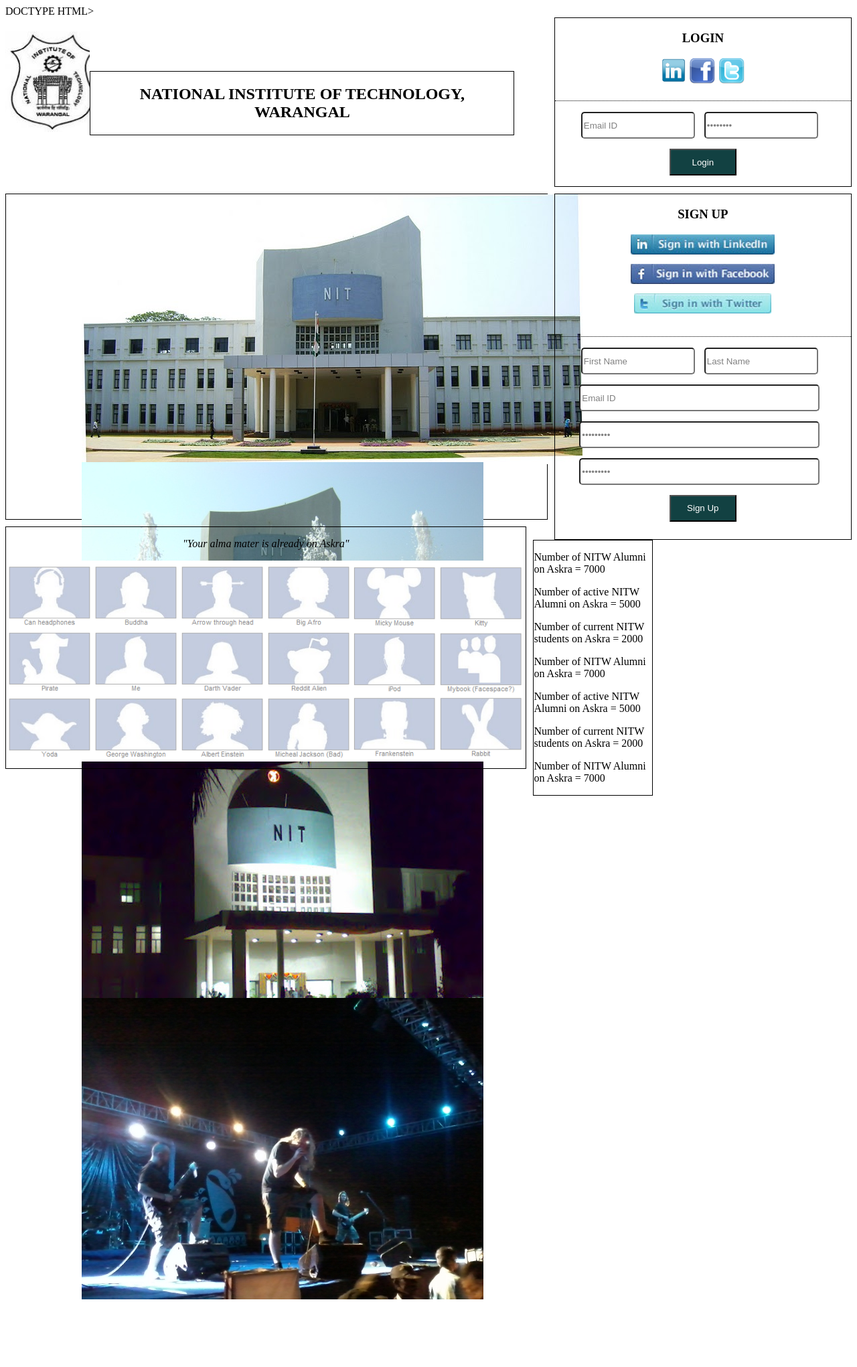
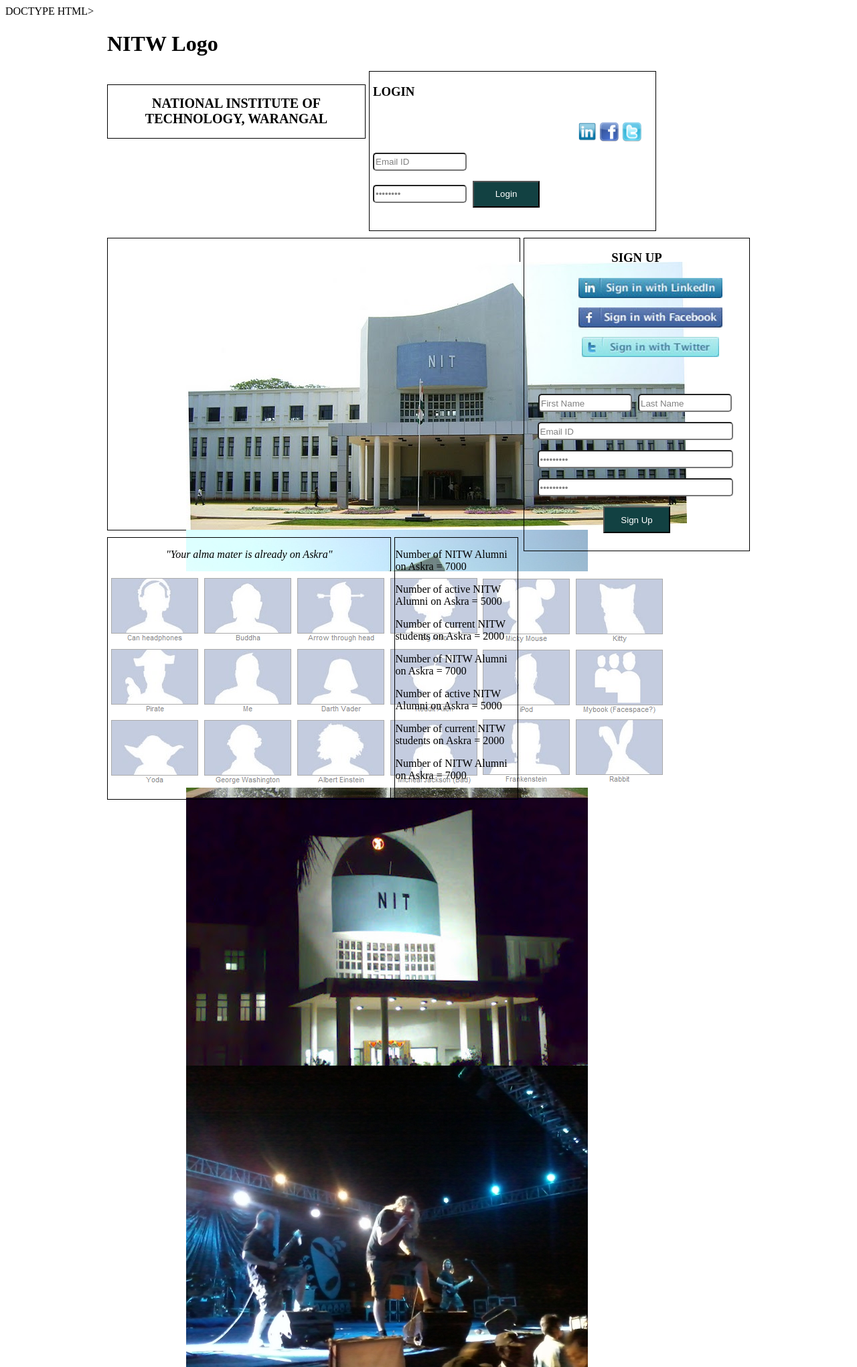
Before and after one commit to sriharimaneru/askra-repo, a Django app: template src/askra/templates/index.html in a window 1280 px wide. Shown: the whole page at 67% size. Before the commit the page ends 1940 px from the top, so only its background shows below. Run offline with Django 3.2, Linux system fonts and the light colour scheme; the template is opened without the code that fills it, so the values that code supplies are empty; parts of the project's set-up code (start-up, migrations or seed data) failed here and were passed over.

Commit message:
Changes to home page styling

```diff
--- a/src/askra/static/css/style.css
+++ b/src/askra/static/css/style.css
@@ -1,11 +1,17 @@
+body {
+	background: url(img: '../img/nitw_background.JPG');
+}
 .container {
+	background-color: white;
+	width: 960px;
+	margin: auto;
 }
 
 input[type=text], input[type=password] {
-	height: 40px;
-	width: 170px;
+	height: 27px;
+	width: 140px;
 	margin-bottom: 15px;
-	margin-right: 10px;
+	margin-right: 5px;
 	padding-bottom: 0;
 	padding-right: 0;
 	border-radius: 5px;
@@ -20,49 +26,49 @@ input[type=button] {
 }
 
 #header {
-
 	overflow: hidden;
 	margin-bottom: 10px;
 }
 
-#header h1	{
-
-	height: 150px;
-	width: 10%;
-	background: url(../img/nitw_logo.jpg) no-repeat;
-	text-indent: -9999px;
+#header #logo	{
 	float: left;
+	width: 14%;
 }
 
 #main_text {
-	width: 50%;
+	width: 40%;
 	float: left;
 	text-align: center;
-	margin-top: 80px;
-	margin-bottom: 50px;
+	margin-top: 20px;
+	margin-bottom: 20px;
 	border: 1px solid black;
 }
 
 #main_text h2 {
 	text-transform: uppercase;
 	text-align: center;
+	font-size: 20px;
+}
+
+#login {
+	width: 44%;
+	float:left;
+	margin-left: 5px;
+	padding-left: 5px;
+	padding-bottom: 10px;
+	border: 1px solid black;
+}
+
+#login h4 {
+	float: left;
 }
 
 
-#login {
-	width: 35%;
-	float:right;
-	margin: auto;
-	text-align: center;
-	border: 1px solid black;
-}
-
-
-#login ul, #signup ul {
-	padding-left: 0;
+#login ul {
+	float: right;
 	list-style: none;
-	padding-bottom: 20px;
-	border-bottom: 1px dotted black;
+	padding-bottom: 5px;
+	padding-right: 20px;
 }
 
 #login li {
@@ -70,30 +76,36 @@ input[type=button] {
 
 }
 
-.square_icon {
-	widht: 40px;
-	height: 40px;
+#login form {
+	margin-top: 80px;
 }
 
+.square_icon {
+	widht: 30px;
+	height: 30px;
+}
+
+#main
+{
+	overflow: hidden;
+}
 
 #slides {
 	width: 63%;
 	float: left;
-	padding-right: 0.9%;
-	padding-bottom: 85px;
+	padding: 35px 5px 0px;
 	border: 1px solid black;
 	margin-bottom: 10px;
 	text-align: center;
 }
 
 .slides_container {
-    width:570px;
-    height:400px;
+    width:63%;
     margin: auto;
 }
 
 .slides_container div {
-    width:570px;
+    width:63%;
 	height:400px;
     display:block;
 }
@@ -106,8 +118,14 @@ input[type=button] {
 	padding-bottom: 10px;
 }
 
+#signup ul {
+	list-style: none;
+	padding-bottom: 25px;
+	text-align: center;
+}
+
 #signup .double_text {
-	width: 359px;
+	width: 292px;
 }
 
 #signup li {
@@ -117,13 +135,10 @@ input[type=button] {
 #friends_on_askra {
 	border: 1px solid black;
 	float: left;
-	height: 350px;
+	width: 44%;
+	height: 380px;
 	padding-bottom: 10px;
-	margin-right: 10px;
-}
-
-#friends_on_askra img {
-	height: 300px;
+	margin-right: 5px;
 }
 
 #friends_on_askra blockquote {
@@ -134,9 +149,58 @@ input[type=button] {
 
 #askra_stats
 {
-	width: 14%;
+	width: 19%;
+	height: 390px;
 	float: left;
 	border: 1px solid black;
+	margin-right: 1px;
+}
+
+/* Testimonials */
+
+#testimonials {
+	margin-left: 5px;
+	float: left;
+	border: 1px solid black;
+	width: 35%;
+}
+
+.testimonials_container {
+	height: 340px;
+	padding: 5px;
+}
+
+.testimonial_text {
+	text-align: left;
+	width: 24%;
+	float: left;
+}
+
+.testimonial_person {
+	width: 28%;
+	text-align: center;
+	float: left;
+	font-size: 14px;
+}
+
+.testimonial_person img {
+	width: 120px;
+	height: 120px;
+}
+
+
+#testimonials .next, #testimonials .prev {
+	position: absolute;
+	top: 850px;
+	left: 1000px;
+	width: 24px;
+	height: 43px;
+	display: block;
+	z-index: 101;
+}
+
+#testimonials .next {
+	left: 1085px;
 }
 
 /*For JQuery Slider */
@@ -166,3 +230,12 @@ input[type=button] {
 .pagination li.current a {
 	background-position:0 -12px;
 }
+
+/*Footer*/
+
+#footer{
+	margin-top: 10px;
+	text-align: center;
+	border: 1px solid black;
+	padding: 20px;
+}
```
